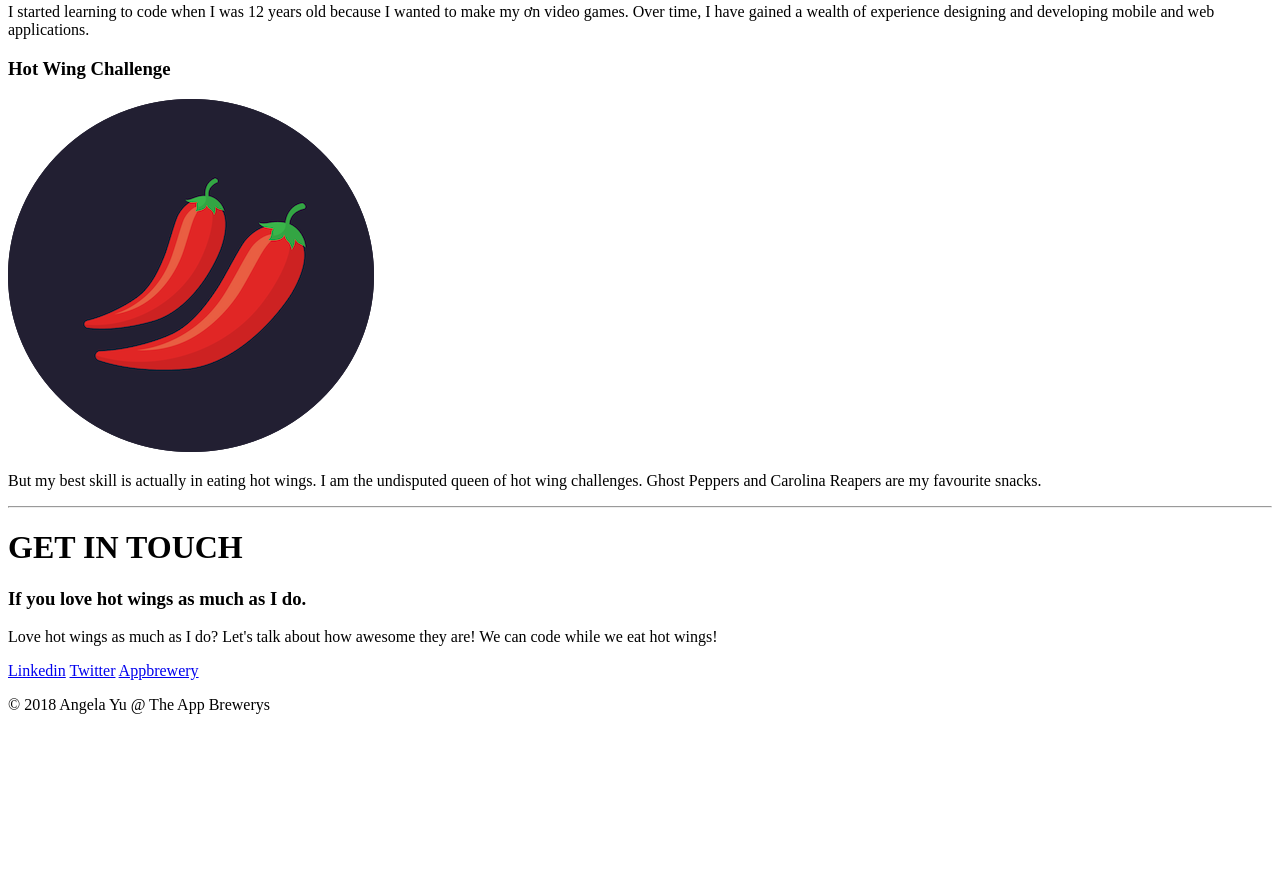
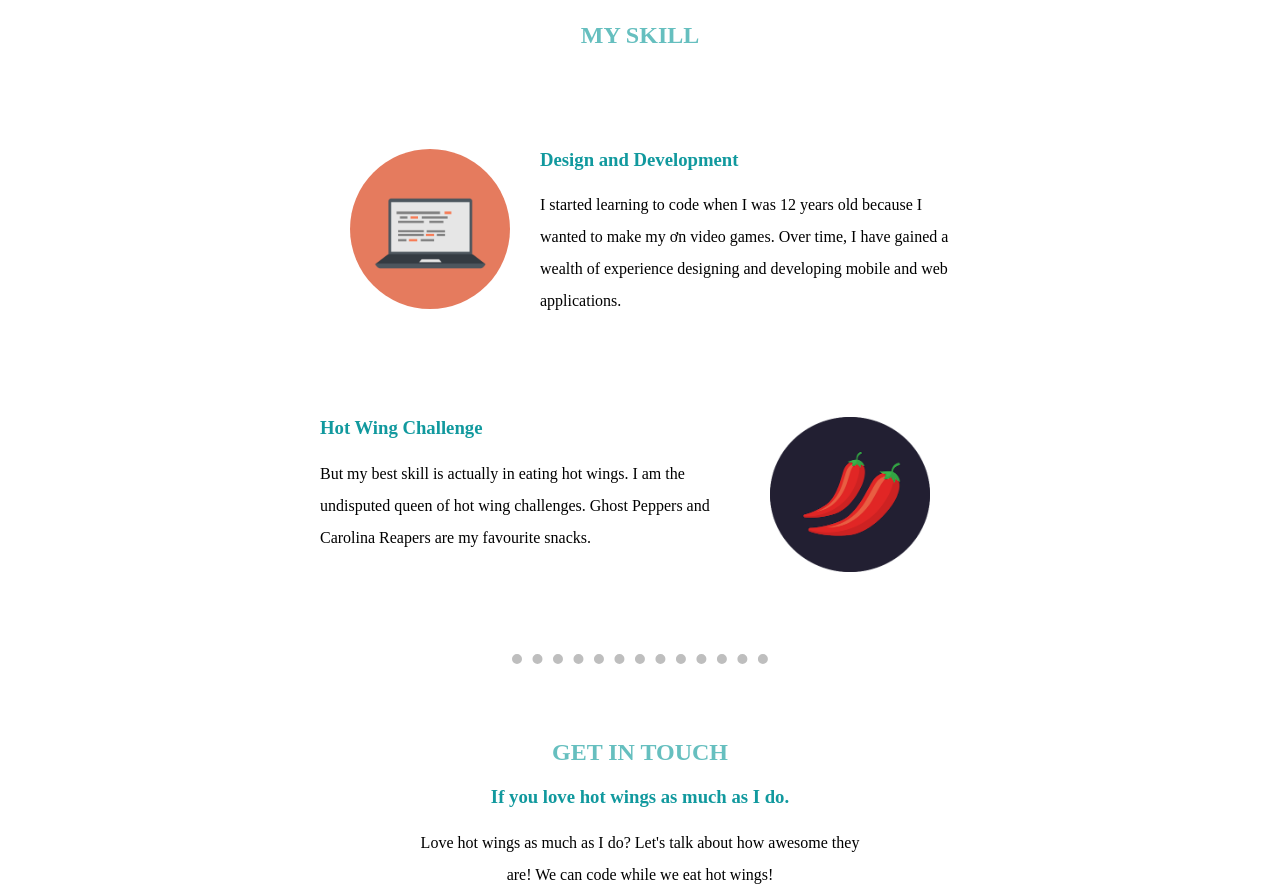
Before and after one commit to Hieu0308/project-web, a plain HTML site: page index.html in a window 1280 px wide. Shown: the part 1386-2280 px from the top of the page. Before the commit the page ends 2116 px from the top, so only its background shows below. Drawn offline with Linux system fonts and the light colour scheme.

Commit message:
update index and build css

```diff
--- a/css/style.css
+++ b/css/style.css
@@ -0,0 +1,90 @@
+body{
+    font-family: 'Merriweather', serif;
+    margin: 0;
+    text-align: center;
+}
+a{
+    color: #009ACD;
+    font-family: 'Montserrat', sans-serif;
+    margin: auto 20px;
+    text-decoration: none;
+}
+a:hover{
+    color: aliceblue;
+}
+.angela{
+    margin: auto;
+    width: 25%;
+}
+.coppy{
+    margin-top: 20px;
+    color: aliceblue;
+    font-size: 0.75rem;
+
+}
+.contact{
+    margin: auto;
+    width: 35%;
+}
+.top-content{
+    background-color: #AAE3E2;
+    padding-top: 300px;
+    position: relative;
+}
+.mid-content{
+    /* background-color: #FDEBED; */
+    margin: 100px auto;
+
+}
+.bot-content{
+    background-color: #93C6E7;
+    padding-top: 30px ;
+    padding-bottom: 50px;
+}
+.top-cloud{
+    top: 200px;
+    right: 200px;
+    position: absolute;
+}
+.bot-cloud{
+    bottom: 300px;
+    left: 300px;
+    position: absolute;
+}
+.computer-img{
+    border-radius: 50%;
+    float: left;
+    margin: auto 30px;
+    width: 25%;
+
+}
+.chillies-img{
+    float: right;
+    margin: auto 30px;
+    width: 25%;
+}
+h1{
+    color: #66bfbf;
+}
+h2{
+    color: #66bfbf;
+}
+h3{
+    color: #11999e;
+}
+hr{
+    border-style: dotted none none;
+    border-width: 10px;
+    color: #bebebe;
+    margin: 75px auto;
+    width: 20%;
+}
+
+p{
+    line-height: 2;
+}
+.skill-row{
+    margin: 100px auto;
+    width: 50%;
+    text-align: left;
+}
--- a/index.html
+++ b/index.html
@@ -9,35 +9,45 @@
 </head>
 <body>
     <div class="top-content">
-        <img src="image/cloud.png" alt="cloud img">
-        <h1>Hello Would</h1>
+        <img class="top-cloud" src="image/cloud.png" alt="cloud img">
+        <h1>HELLO WOULD</h1>
         <h2>Welcome to the web development</h2>
-        <img src="image/cloud.png" alt="cloud img">
-        <img src="image/mountain.png" alt="mountain img">
+        <img class="bot-cloud" src="image/cloud.png" alt="cloud img">
+        <img class="mountain" src="image/mountain.png" alt="mountain img">
     </div>
     <div class="mid-content">
+        <div class="angela">
             <img src="image/angela.png" alt="angela img">
             <h1>I'm AGELA</h1>
             <p>I am a iOS and Web Developer. I'm the founder and CTO of The App Brewery. I 💖 coffee and brew my own beers</p>
+        </div>
         <hr>
-        <h1>MY SKILL</h1>
+        <div class="skill">
+            <h2>MY SKILL</h2>
+            <div class="skill-row">
+                <img class="computer-img" src="image/computer.png" alt="computer img">
                 <h3>Design and Development </h3>
-        <img src="image/computer.png" alt="computer img">
                 <p>I started learning to code when I was 12 years old because I wanted to make my ơn video games. Over time, I have gained a wealth of experience designing and developing mobile and web applications.</p>
+            </div>
+        <div class="skill-row">
+            <img class="chillies-img" src="image/chillies.png" alt="chillies img">
             <h3>Hot Wing Challenge</h3>
-        <img src="image/chillies.png" alt="chillies img">
             <p>But my best skill is actually in eating hot wings. I am the undisputed queen of hot wing challenges. Ghost Peppers and Carolina Reapers are my favourite snacks.</p>
+        </div>
+    </div>
     <hr>
-        <h1>GET IN TOUCH </h1>
+        <h2>GET IN TOUCH </h2>
+        <div class="contact">
             <h3>If you love hot wings as much as I do.</h3>
             <p>Love hot wings as much as I do? Let's talk about how awesome they are! We can code while we eat hot wings!</p>
+        </div>
        </div>
 
     <div class="bot-content">
         <a href="https://www.linkedin.com/">Linkedin</a>
         <a href="https://twitter.com/">Twitter</a>
         <a href="https://www.appbrewery.com/">Appbrewery</a>
-        <p>© 2018 Angela Yu @ The App Brewerys</p>
+        <p class="coppy">© 2018 Angela Yu @ The App Brewerys</p>
     </div>
 </body>
 </html>
```
Lines whose indentation alone changed are shown as unchanged.
